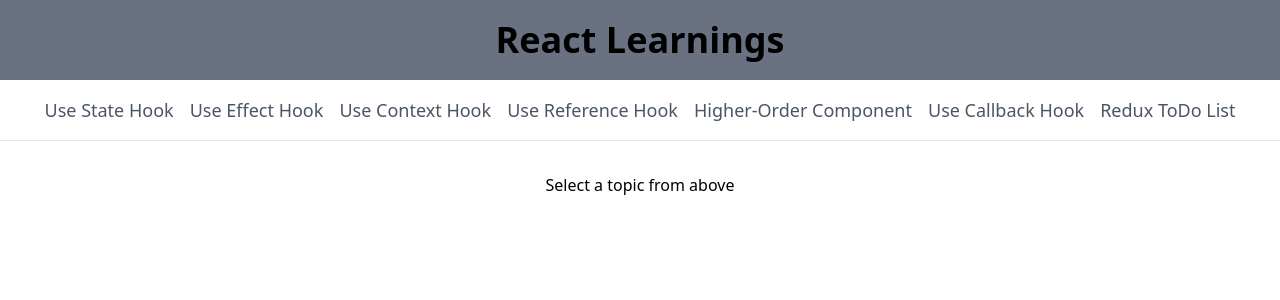
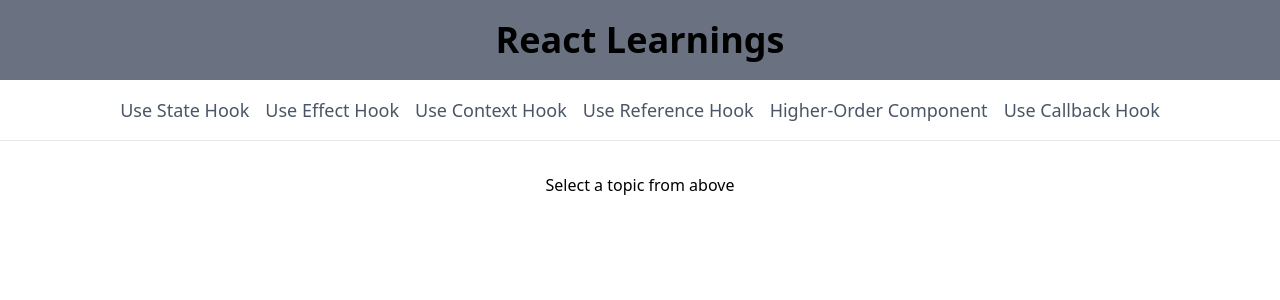
Before and after one commit to BottomsNode/My-React-Learnings, a React (Vite) app: page / in a window 1280 px wide. Shown: the top 300 px of the page. Built offline with nearby package versions, Linux system fonts and the light colour scheme.

Commit message:
completed project

```diff
--- a/src/App.tsx
+++ b/src/App.tsx
@@ -79,16 +79,6 @@
           >
             Use Callback Hook
           </NavLink>
-          <NavLink
-            to="/memo"
-            className={({ isActive }) =>
-              isActive
-                ? "border-b-2 border-blue-600 font-bold text-blue-700"
-                : "text-gray-600 hover:border-b-2 hover:border-gray-400"
-            }
-          >
-            Redux ToDo List
-          </NavLink>
         </nav>
 
         <hr className="h-px my-4 bg-gray-200 border-0 dark:bg-gray-700" />
@@ -102,7 +92,6 @@
             <Route path="/ref" element={<MyUseRefHook />} />
             <Route path="/hoc" element={<DashboardWithAuth />} />
             <Route path="/callback" element={<MyUseCallbackHook />} />
-            {/* <Route path="/memo" element={<MyUseMemoHook />} /> */}
 
             {/* Default fallback route */}
             <Route path="*" element={<div>Select a topic from above</div>} />
--- /dev/null
+++ b/src/components/ReduxToDoList.tsx
@@ -0,0 +1,9 @@
+function ReduxToDoList() {
+    return (
+        <div>
+            <h1></h1>
+        </div>
+    )
+}
+
+export default ReduxToDoList
```
